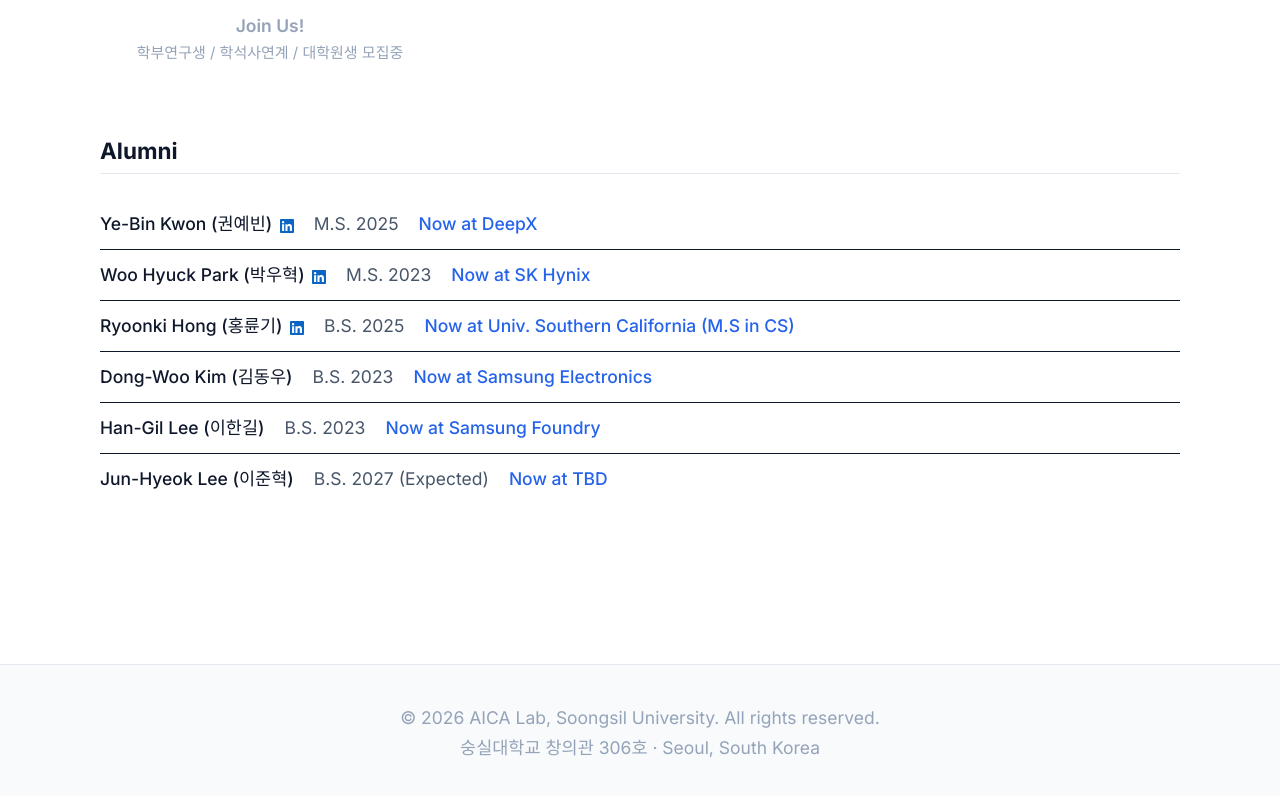
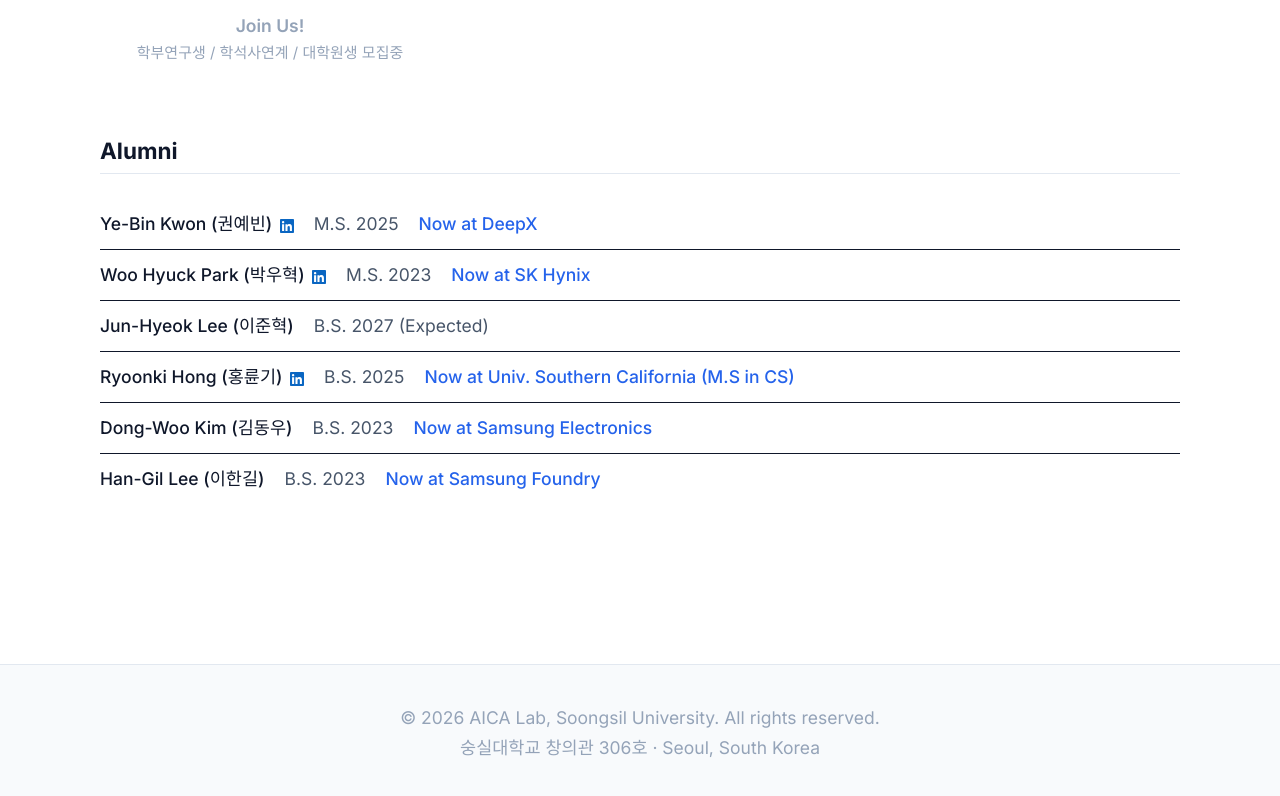
Before and after one commit to aica-ssu/aica-ssu.github.io, a Next.js app: page /members in a window 1280 px wide. Shown: the part 1396-2192 px from the top of the page. Built offline with nearby package versions, Linux system fonts and the light colour scheme.

Commit message:
Update 260311

```diff
--- a/src/app/members/page.tsx
+++ b/src/app/members/page.tsx
@@ -163,7 +163,7 @@ export default function MembersPage() {
                 <SocialIcons member={member} />
               </span>
               <span style={{ color: "var(--text-secondary)" }}>{member.role}</span>
-              <span className="font-medium" style={{ color: "var(--accent)" }}>Now at {member.current}</span>
+              {member.current && <span className="font-medium" style={{ color: "var(--accent)" }}>Now at {member.current}</span>}
             </div>
           ))}
         </div>
--- a/src/data/members.ts
+++ b/src/data/members.ts
@@ -151,6 +151,13 @@ export const members: Member[] = [
     linkedin: "https://www.linkedin.com/in/%EC%9A%B0%ED%98%81-%EB%B0%95-321820239/",
   },
   {
+    name: "Jun-Hyeok Lee",
+    nameKo: "이준혁",
+    role: "B.S. 2027 (Expected)",
+    category: "alumni",
+    year: "2026",
+  },
+  {
     name: "Ryoonki Hong",
     nameKo: "홍륜기",
     role: "B.S. 2025",
@@ -175,12 +182,4 @@ export const members: Member[] = [
     year: "2023",
     current: "Samsung Foundry",
   },
-  {
-    name: "Jun-Hyeok Lee",
-    nameKo: "이준혁",
-    role: "B.S. 2027 (Expected)",
-    category: "alumni",
-    year: "2026",
-    current: "TBD",
-  },
 ];
```
